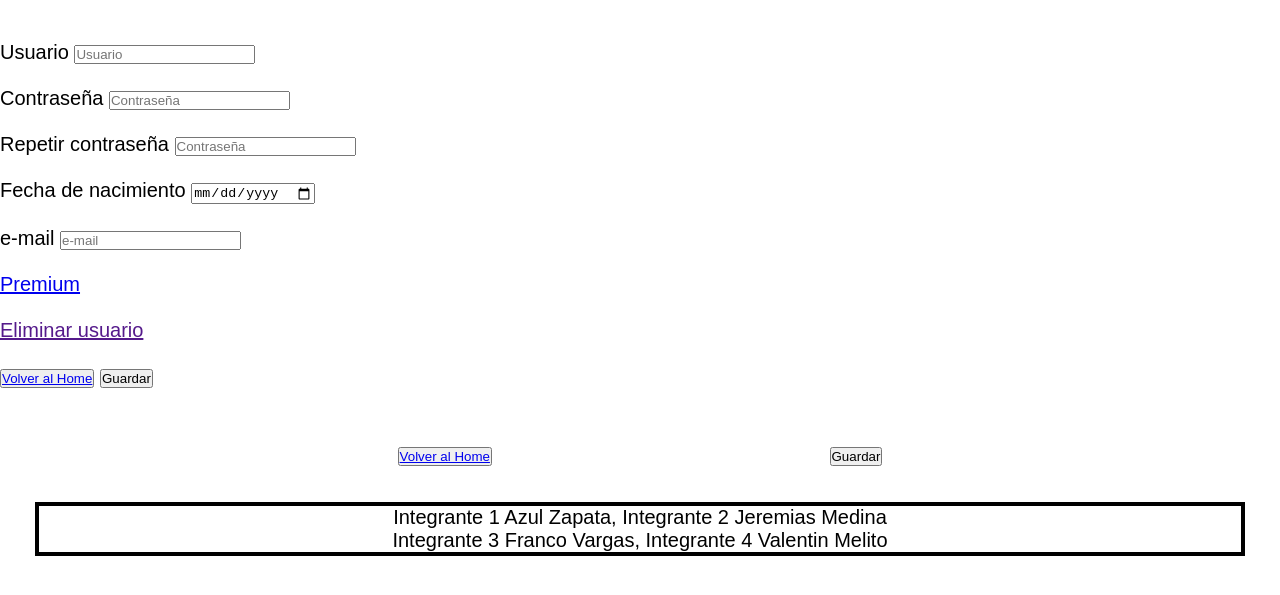
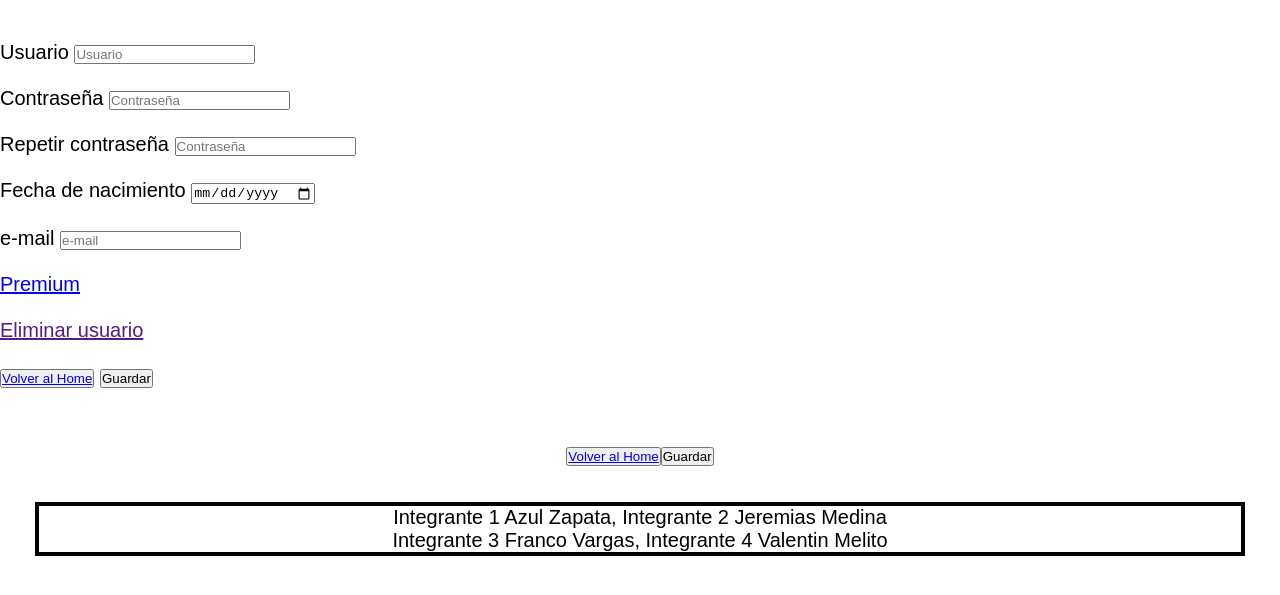
Before and after one commit to ValenMelito/PaginaMusica, a plain HTML site: page pages/vistaperfil.html in a window 1280 px wide. Shown: the part 81-676 px from the top of the page. Drawn offline with Linux system fonts and the light colour scheme.

Commit message:
Update vistaperfil.css

```diff
--- a/css/vistaperfil.css
+++ b/css/vistaperfil.css
@@ -59,11 +59,10 @@ form {
     margin-right: auto;
 }
 .botones {
-    margin: auto 60px;
     display: flex;
-    align-content : center;
-    justify-content: space-evenly;
-
+    align-items: flex-end;
+    justify-content: center;
+    /* align-content: center; */
 }
 
 footer{
```
